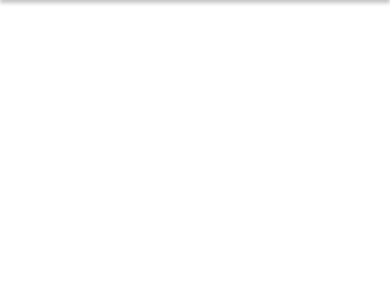
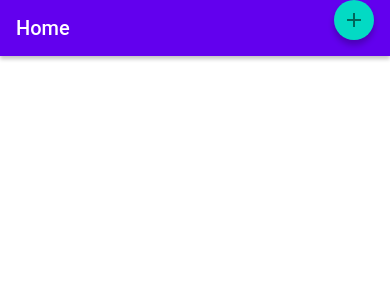
Before and after one commit to mendesbarreto/AnimeByImage, a React Native app: screen / in a window 390 px wide. Shown: the top 300 px of the page. Built offline with nearby package versions, Linux system fonts and the light colour scheme.

Commit message:
Try to add floating button on home screen

```diff
--- a/src/App.tsx
+++ b/src/App.tsx
@@ -1,11 +1,8 @@
 import React from 'react';
-import { SafeAreaView } from 'react-native';
 import HomeScreen from './feature/home/component/HomeScreen';
 
 export default function App() {
   return (
-    <SafeAreaView>
-      <HomeScreen />
-    </SafeAreaView>
+    <HomeScreen />
   );
 }
--- a/src/AppReactPaperWrapper.tsx
+++ b/src/AppReactPaperWrapper.tsx
@@ -1,11 +1,14 @@
 import { Provider as PaperProvider } from 'react-native-paper';
 import React from 'react';
+import { SafeAreaView } from 'react-native';
 import App from './App';
 
 export default function AppReactPaperWrapper() {
   return (
-    <PaperProvider>
-      <App />
-    </PaperProvider>
+    <SafeAreaView>
+      <PaperProvider>
+        <App />
+      </PaperProvider>
+    </SafeAreaView>
   );
 }
--- /dev/null
+++ b/src/component/AppBarComponent.tsx
@@ -0,0 +1,19 @@
+import React, { useState } from 'react';
+import { Appbar } from 'react-native-paper';
+import { StyleSheet, View } from 'react-native';
+import FloatButton from './FloatButtonComponent';
+
+interface AppBarViewModel {
+  title: string
+}
+
+const AppBarComponent = (viewModel: AppBarViewModel) => (
+  <View>
+    <Appbar.Header>
+      <Appbar.Content title={viewModel.title} />
+    </Appbar.Header>
+    <FloatButton />
+  </View>
+);
+
+export default AppBarComponent;
--- /dev/null
+++ b/src/component/FloatButtonComponent.tsx
@@ -0,0 +1,22 @@
+import React from 'react';
+import { StyleSheet } from 'react-native';
+import { FAB } from 'react-native-paper';
+
+const FloatButton = () => (
+  <FAB
+    style={styles.fab}
+    small
+    icon="plus"
+  />
+);
+
+export default FloatButton;
+
+const styles = StyleSheet.create({
+  fab: {
+    position: 'absolute',
+    margin: 16,
+    right: 0,
+    bottom: 0,
+  },
+});
--- a/src/component/appBar/AppBarComponent.tsx
+++ /dev/null
@@ -1,26 +0,0 @@
-import React, { useState } from "react";
-import { Appbar } from "react-native-paper";
-import {StyleSheet} from "react-native";
-
-interface AppBarViewModel {
-    title: string
-}
-
-const AppBarComponent = (props: AppBarViewModel) => {
-    return (
-        <Appbar style={styles.bottom}>
-            <Appbar.Action icon="mail"/>
-        </Appbar>
-    );
-}
-
-export default AppBarComponent
-
-const styles = StyleSheet.create({
-   bottom: {
-       position: 'absolute',
-       left: 0,
-       right: 0,
-       bottom: 0
-   }
-});
--- a/src/feature/home/component/HomeScreen.tsx
+++ b/src/feature/home/component/HomeScreen.tsx
@@ -1,5 +1,5 @@
 import React from 'react';
-import AppBarComponent from '../../../component/appBar/AppBarComponent';
+import AppBarComponent from '../../../component/AppBarComponent';
 
 const HomeScreen = () => (
   <AppBarComponent title="Home" />
```
